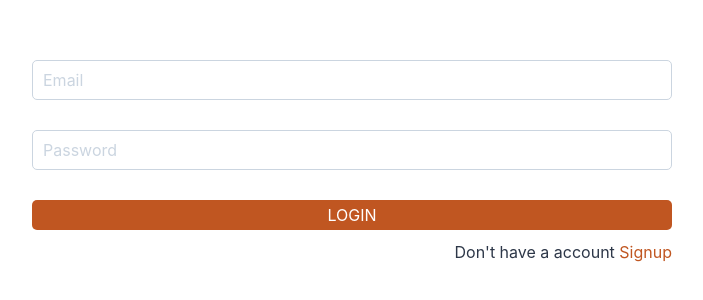
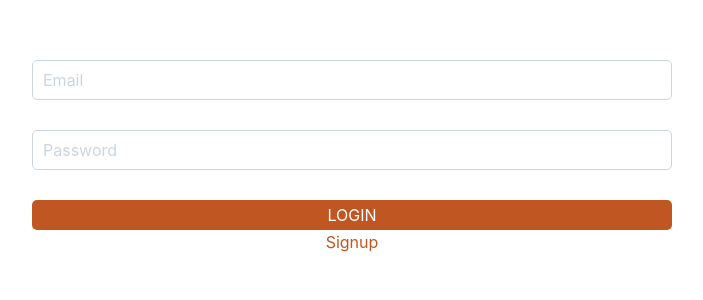
Before and after one commit to emilyle273/landcape, a Next.js app: page /login in a window 1280 px wide. Shown: the part 140-440 px from the top of the page, without its empty margins (288-991 px from the left). Built offline with nearby package versions, Linux system fonts and the light colour scheme.

Commit message:
Fix large content

```diff
--- a/pages/login.tsx
+++ b/pages/login.tsx
@@ -103,12 +103,12 @@ const Login = ({ setToken }: { setToken: Function }) => {
         >
           {isLoading ? <Spinner /> : 'Login'}
         </button>
-        <span className='mt-[10px] text-right !text-gray-800 block'>
-          Don&apos;t have a account{' '}
+        {/* <span className='mt-[10px] text-right !text-gray-800 block'>
+          Don&apos;t have a account{' '} */}
           <Link href='/signup'>
-            <span className='!text-orange-700'>Signup</span>
+            <a className='block !text-orange-700 text-center'>Signup</a>
           </Link>{' '}
-        </span>
+        {/* </span> */}
       </section>
     </>
   );
```
